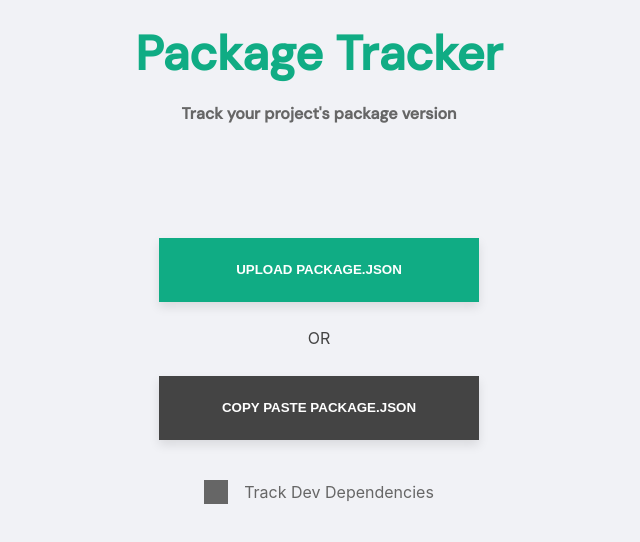
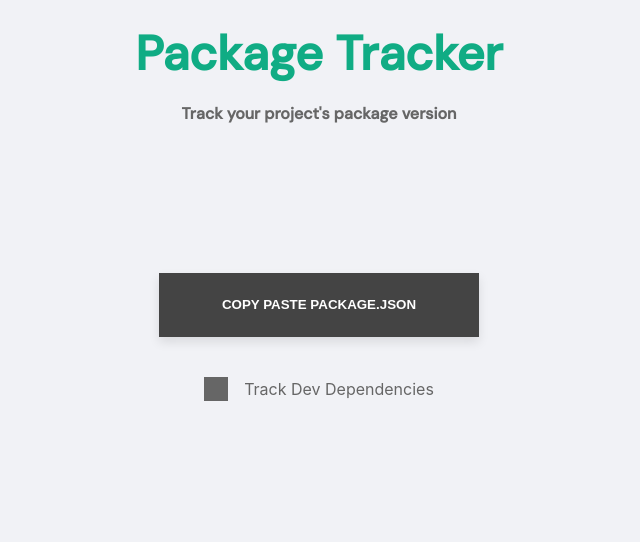
Before and after one commit to warmachine7733/pkg-json-trails, a React (Create React App) app: page / in a window 1280 px wide. Shown: the top 542 px of the page, without its empty margins (321-961 px from the left). Built offline with nearby package versions, Linux system fonts and the light colour scheme.

Commit message:
removed paste capabilty

```diff
--- a/src/components/App.js
+++ b/src/components/App.js
@@ -64,11 +64,11 @@ function App() {
 
   return (
     <Section $active={ pasteBoxActive }>
-      <UploadButton $active={ pasteBoxActive }>
+      {/* <UploadButton $active={ pasteBoxActive }>
         Upload package.json
         <Upload type="file" accept="application/json" onChange={ (event) => parseFileData(event.target.files[0]) } />
       </UploadButton>
-      <Text>Or</Text>
+      <Text>Or</Text> */}
       <PasteButton $active={ pasteBoxActive } onClick={ () => setPasteBoxActive(true) }>Copy Paste package.json</PasteButton>
       <Label>
         <Checkbox
```
